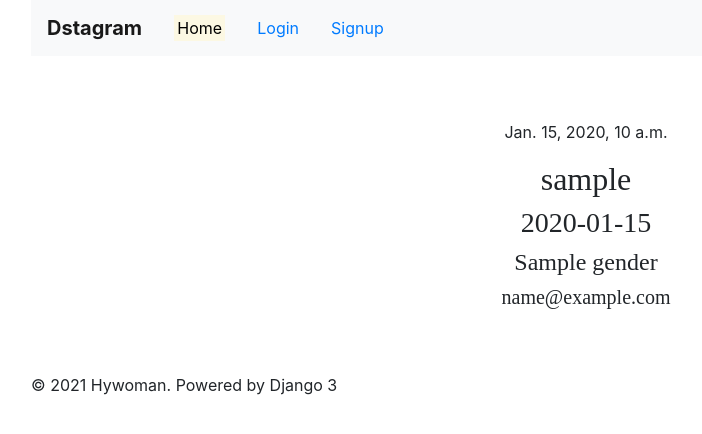
After one commit to subi620/dstagram, a Django app: template accounts/templates/registration/detail.html in a window 1280 px wide. The commit adds this page. Shown: the top 434 px of the page, without its empty margins (54-756 px from the left). Run offline with Django 3.2, Linux system fonts and the light colour scheme; the template is opened without the code that fills it: most values are stand-ins (such as "Sample title", 1, 10 or a date in 2020); some libraries are stand-ins or nearby versions.

Commit message:
heroku upload

```diff
--- /dev/null
+++ b/accounts/templates/registration/detail.html
@@ -0,0 +1,25 @@
+{% extends 'base.html' %}
+{% block title %}- Detail{% endblock %}
+{% block content %}
+
+    <div>
+	    <div style="text-align: center; max-width: 400px; margin: 4rem auto;">
+	    	<p>
+                {{target_user.date_joined}}
+            </p>
+	    	<h2 style="font-family: 'Lobster'">
+                {{target_user.username}}
+            </h2>
+            <h3 style="font-family: 'Lobster'">
+                {{target_user.birthdate}}
+            </h3>
+            <h4 style="font-family: 'NanumSquareB'">
+                {{target_user.gender}}
+            </h4>
+            <h5 style="font-family: 'NanumSquareB'">
+                {{target_user.email}}
+            </h5>
+	    </div>
+</div>
+
+{% endblock %}
--- a/accounts/urls.py
+++ b/accounts/urls.py
@@ -1,9 +1,12 @@
 from django.urls import path
 from django.contrib.auth import views as auth_view
 from .views import register
+from .views import AccountDetailView
+
 
 urlpatterns = [
     path('login/', auth_view.LoginView.as_view(), name='login'),
     path('logout/', auth_view.LogoutView.as_view(template_name='registration/logout.html'), name='logout'),
     path('register/',register, name='register'),
+    path('detail/<int:pk>/', AccountDetailView.as_view(), name='detail'),
 ]
--- a/accounts/views.py
+++ b/accounts/views.py
@@ -1,5 +1,6 @@
 from django.shortcuts import render
 from .forms import RegisterForm
+from django.views.generic import DetailView
 # Create your views here.
 
 def register(request):
@@ -14,3 +15,8 @@ def register(request):
         user_form = RegisterForm()
 
     return render(request, 'registration/register.html', {'form':user_form})
+
+class AccountDetailView(DetailView):
+    model = UserWarning
+    context_object_name = 'target_user'
+    template_name = 'accounts/templates.detail.html'
--- a/config/settings.py
+++ b/config/settings.py
@@ -46,6 +46,7 @@ INSTALLED_APPS = [
     'disqus',
     'django.contrib.sites',
     'storages',
+
 
 
 
@@ -161,3 +162,5 @@ AWS_LOCATION = 'static'
 STATIC_URL = 'http://%s/%s/' % (AWS_S3_CUSTOM_DOMAIN, AWS_LOCATION)
 STATICFILES_STORAGE = 'storages.backends.s3boto3.S3Boto3Storage' # S3에 내용을 기록함
 DEFAULT_FILE_STORAGE = 'config.asset_storage.MediaStorage'
+
+# LOGIN_URL = '/login/'
--- a/photo/templates/photo/delete.html
+++ b/photo/templates/photo/delete.html
@@ -11,7 +11,7 @@
             <form action="" method="post">
             {{form.as_p}}
             {% csrf_token %}
-            <input type="submit" class="btn btn-danger" value="Confirm">
+            <input type="submit" class="btn btn-danger" value="Confirm"> <input type="submit" name ="cancel" class="btn btn-primary" value="cancel">
             </form>
         </div>
         <div class="col-md-2"></div>
--- a/photo/templates/photo/detail.html
+++ b/photo/templates/photo/detail.html
@@ -19,5 +19,6 @@
         <a href="{% url 'photo:photo_update' pk=object.id %}" class="btn btn-outline-success btn-sm float-right">Update</a>
         </div>
         <div class="col-md-2"></div>
+
 </div>
 {% endblock %}
--- a/photo/templates/photo/update.html
+++ b/photo/templates/photo/update.html
@@ -8,8 +8,10 @@
         <form action="" method="post" enctype="multipart/form-data">
         {{form.as_p}}
         {% csrf_token %}
-        <input type="submit" class="btn btn-primary" value="Update">
-    </form>
+        <input type="submit" class="btn btn-primary" value="Update"> <input type="submit" name ="cancel" class="btn btn-primary" value="cancel">
+        </form>
+
+
     </div>
     <div class="col-md-2"></div>
 </div>
--- a/templates/base.html
+++ b/templates/base.html
@@ -5,15 +5,17 @@
     <link rel="stylesheet" href="https://cdn.jsdelivr.net/npm/bootstrap@4.5.3/dist/css/bootstrap.min.css" integrity="sha384-TX8t27EcRE3e/ihU7zmQxVncDAy5uIKz4rEkgIXeMed4M0jlfIDPvg6uqKI2xXr2" crossorigin="anonymous">
     <script src="https://cdn.jsdelivr.net/npm/@popperjs/core@2.10.2/dist/umd/popper.min.js" integrity="sha384-7+zCNj/IqJ95wo16oMtfsKbZ9ccEh31eOz1HGyDuCQ6wgnyJNSYdrPa03rtR1zdB" crossorigin="anonymous"></script>
     <script src="https://cdn.jsdelivr.net/npm/bootstrap@5.1.3/dist/js/bootstrap.min.js" integrity="sha384-QJHtvGhmr9XOIpI6YVutG+2QOK9T+ZnN4kzFN1RtK3zEFEIsxhlmWl5/YESvpZ13" crossorigin="anonymous"></script>
-    <title>Dstagram {%block title%}{% endblock %}</title>
+    <title> <mark>Dstagram </mark>{%block title%}{% endblock %}</title>
 </head>
 <body>
     <div class="container">
         <header class="header clearfix">
             <nav class="navbar navbar-expand-lg navbar-light bg-light">
-            <a class="navbar-brand" href="/">Dstagram</a>
+                <a class="navbar-brand" href="/"><strong>Dstagram</strong></a>
+
+
             <ul class="nav">
-                <li class="nav-item"><a href="/" class="active nav-link ">Home</a></li>
+                <li class="nav-item"><a href="/" class="active nav-link "><mark>Home</mark></a></li>
                 {% if user.is_authenticated %}
                 <li class="nav-item"><a href="#" class="active nav-link">Welcome, {{user.get_username}}</a></li>
                 <li class="nav-item"><a href="{% url 'photo:photo_upload' %}" class="nav-link">Upload</a></li>
```
Also changed, not shown: photo/views.py (+22 -0 lines).
